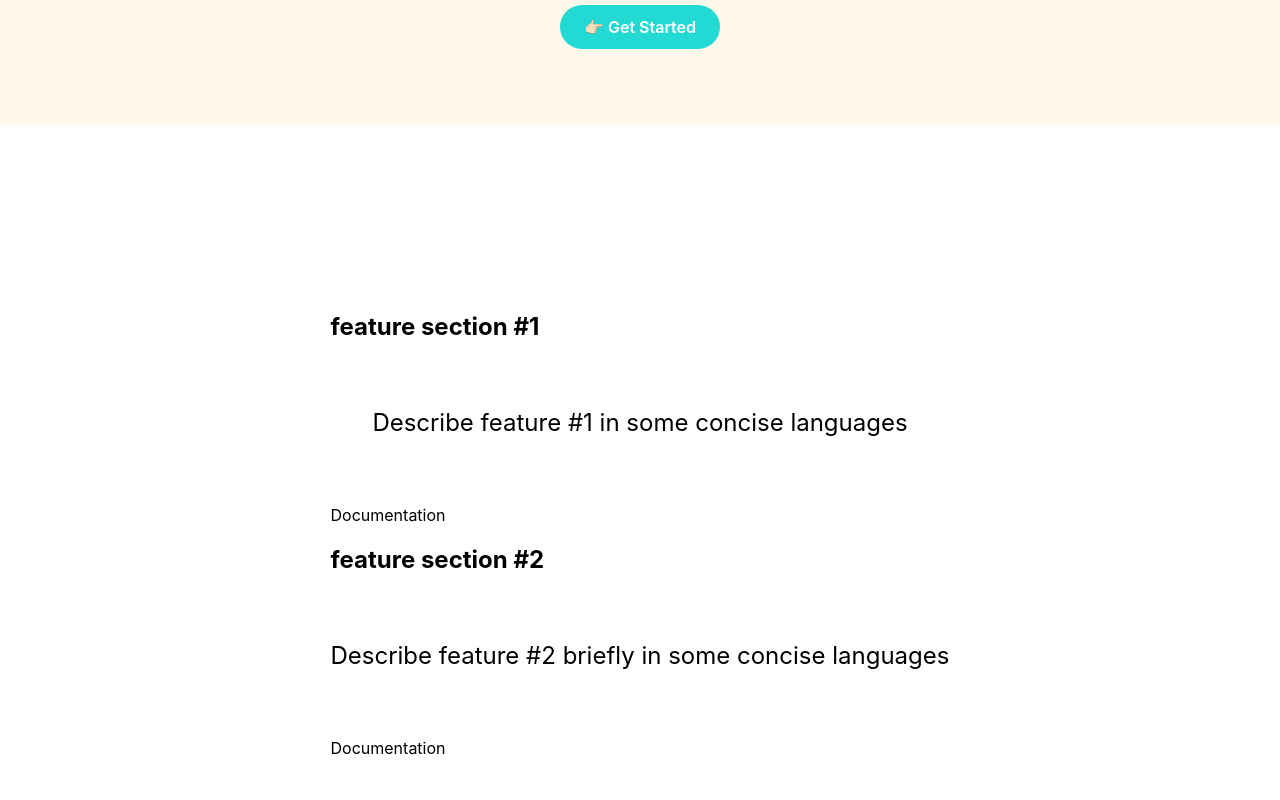
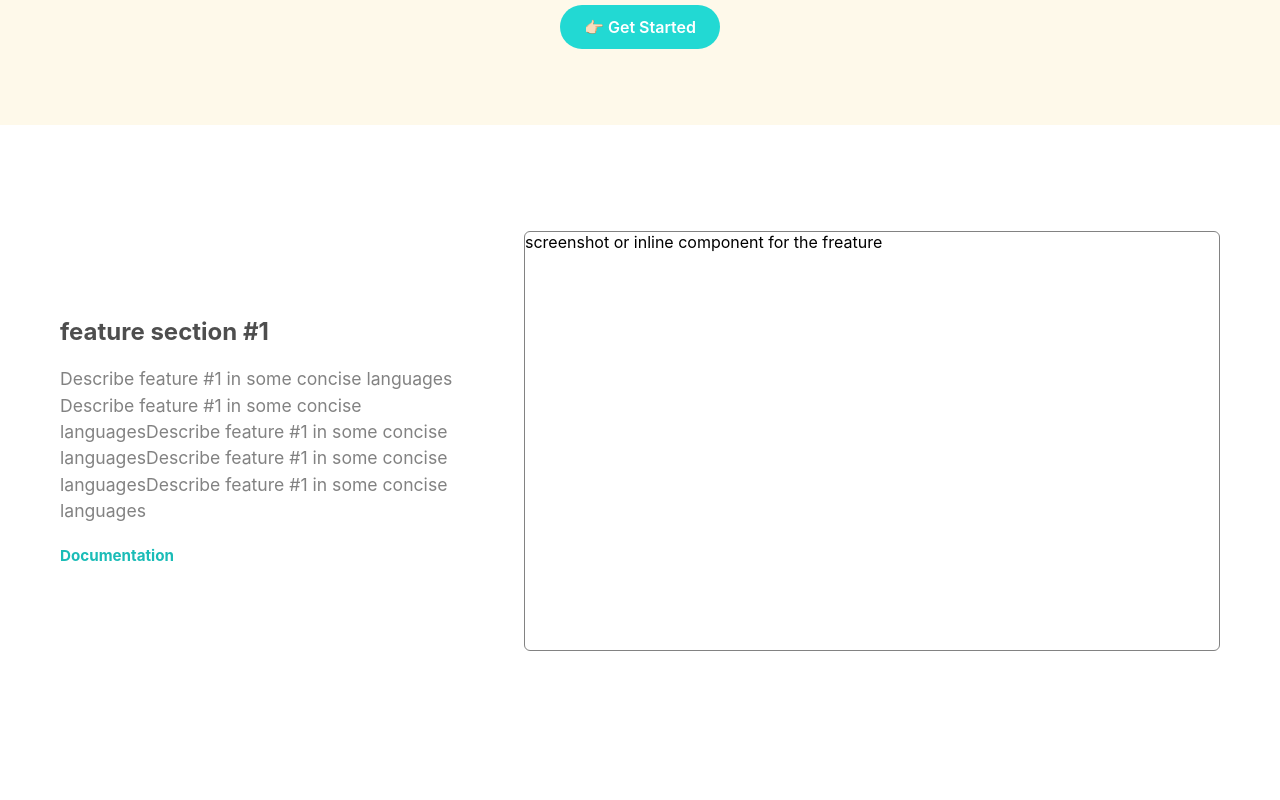
Before and after one commit to ruobaole/gddi-breeze, a Next.js app: page / in a window 1280 px wide. Shown: the part 500-1300 px from the top of the page. Built offline with nearby package versions, Linux system fonts and the light colour scheme; a web font is replaced by a local one.

Commit message:
:sparkles: add Home - feature sections

```diff
--- a/pages/index.tsx
+++ b/pages/index.tsx
@@ -56,23 +56,51 @@ const Home: NextPage = () => {
       </div>
 
       <main className={styles.main}>
-        <div className={styles.container}>
-          <section>
+        <section className={styles.featureSection}>
+          <div className={styles.featureSectionDescription}>
             <h2>feature section #1</h2>
-            <p className={styles.description}>
-              Describe feature #1 in some concise languages
+            <p>
+              Describe feature #1 in some concise languages Describe feature #1
+              in some concise languagesDescribe feature #1 in some concise
+              languagesDescribe feature #1 in some concise languagesDescribe
+              feature #1 in some concise languages
             </p>
-            <a href="https://nextjs.org/learn">Documentation</a>
-          </section>
+            <a
+              className={styles.featureSectionLink}
+              href="https://nextjs.org/learn"
+              target="_blank"
+              rel="noreferrer"
+            >
+              Documentation
+            </a>
+          </div>
+          <div className={styles.featureSectionImageWrapper}>
+            screenshot or inline component for the freature
+          </div>
+        </section>
 
-          <section>
+        <section className={styles.featureSection}>
+          <div className={styles.featureSectionImageWrapper}>
+            screenshot or inline component for the freature
+          </div>
+          <div className={styles.featureSectionDescription}>
             <h2>feature section #2</h2>
-            <p className={styles.description}>
-              Describe feature #2 briefly in some concise languages
+            <p>
+              Describe feature #2 in some concise languages Describe feature #1
+              in some concise languagesDescribe feature #1 in some concise
+              languagesDescribe feature #1 in some concise languagesDescribe
+              feature #1 in some concise languages
             </p>
-            <a href="https://nextjs.org/learn">Documentation</a>
-          </section>
-        </div>
+            <a
+              className={styles.featureSectionLink}
+              href="https://nextjs.org/learn"
+              target="_blank"
+              rel="noreferrer"
+            >
+              Documentation
+            </a>
+          </div>
+        </section>
       </main>
 
       <footer className={styles.footer}>
--- a/styles/Home.module.css
+++ b/styles/Home.module.css
@@ -94,13 +94,60 @@
 }
 
 .main {
-  min-height: 100vh;
-  padding: 4rem 0;
+  /* min-height: 100vh; */
+  margin: 0px 60px 0px 60px;
+  padding: 1rem 0;
   flex: 1;
   display: flex;
   flex-direction: column;
   justify-content: center;
+  /* align-items: center; */
+}
+
+.featureSection {
+  padding: 90px 0px 90px 0px;
+  display: flex;
+  flex-wrap: wrap;
+  justify-content: space-between;
   align-items: center;
+  max-width: 1280px;
+}
+
+.featureSectionDescription {
+  color: #4e4e4e;
+  width: 35%;
+}
+
+.featureSectionDescription > h2 {
+  margin-top: 0px;
+}
+
+.featureSectionDescription > p {
+  margin: 0 0 1.25rem;
+  font-size: 1.1rem;
+  color: #828282;
+  line-height: 1.5;
+}
+
+.featureSectionLink {
+  font-size: 0.95rem;
+  font-weight: 700;
+  color: #1abcb7;
+}
+
+.featureSectionImageWrapper {
+  width: 60%;
+  border-width: 1px;
+  border-style: solid;
+  border-image: initial;
+  border-color: #828282;
+  height: 420px;
+  border-radius: 0.375rem;
+  overflow: hidden;
+  order: 0;
+  /* box-shadow: rgb(26 25 43 / 2%) 0px 2px 2px, rgb(26 25 43 / 2%) 0px 12.5px 10px,
+    rgb(26 25 43 / 2%) 0px 22.3px 17.9px, rgb(26 25 43 / 3%) 0px 41.8px 33.4px,
+    rgb(26 25 43 / 2%) 0px 100px 80px; */
 }
 
 .footer {
@@ -129,17 +176,6 @@
 .title a:focus,
 .title a:active {
   text-decoration: underline;
-}
-
-.title,
-.description {
-  text-align: center;
-}
-
-.description {
-  margin: 4rem 0;
-  line-height: 1.5;
-  font-size: 1.5rem;
 }
 
 .code {
```
